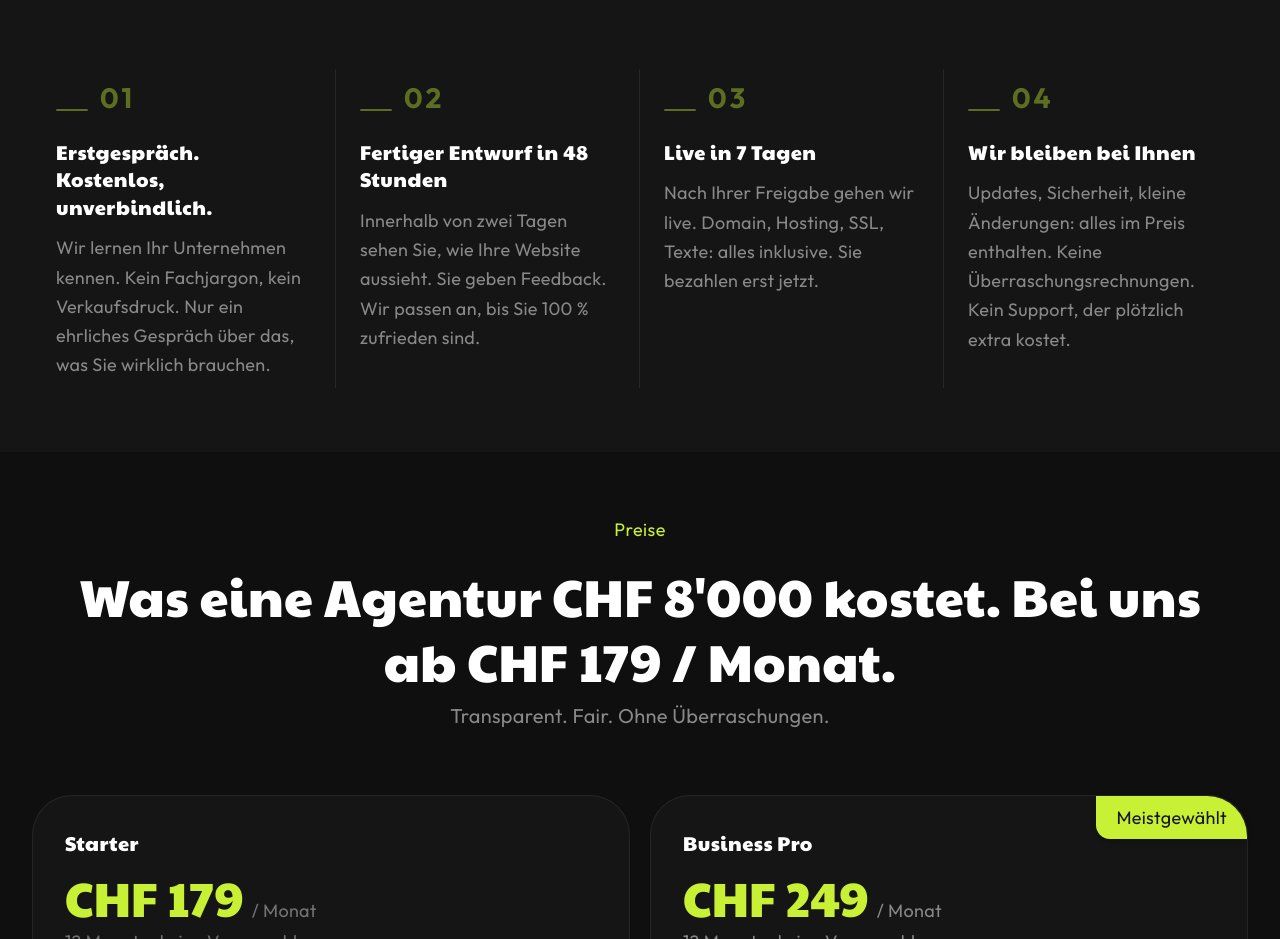
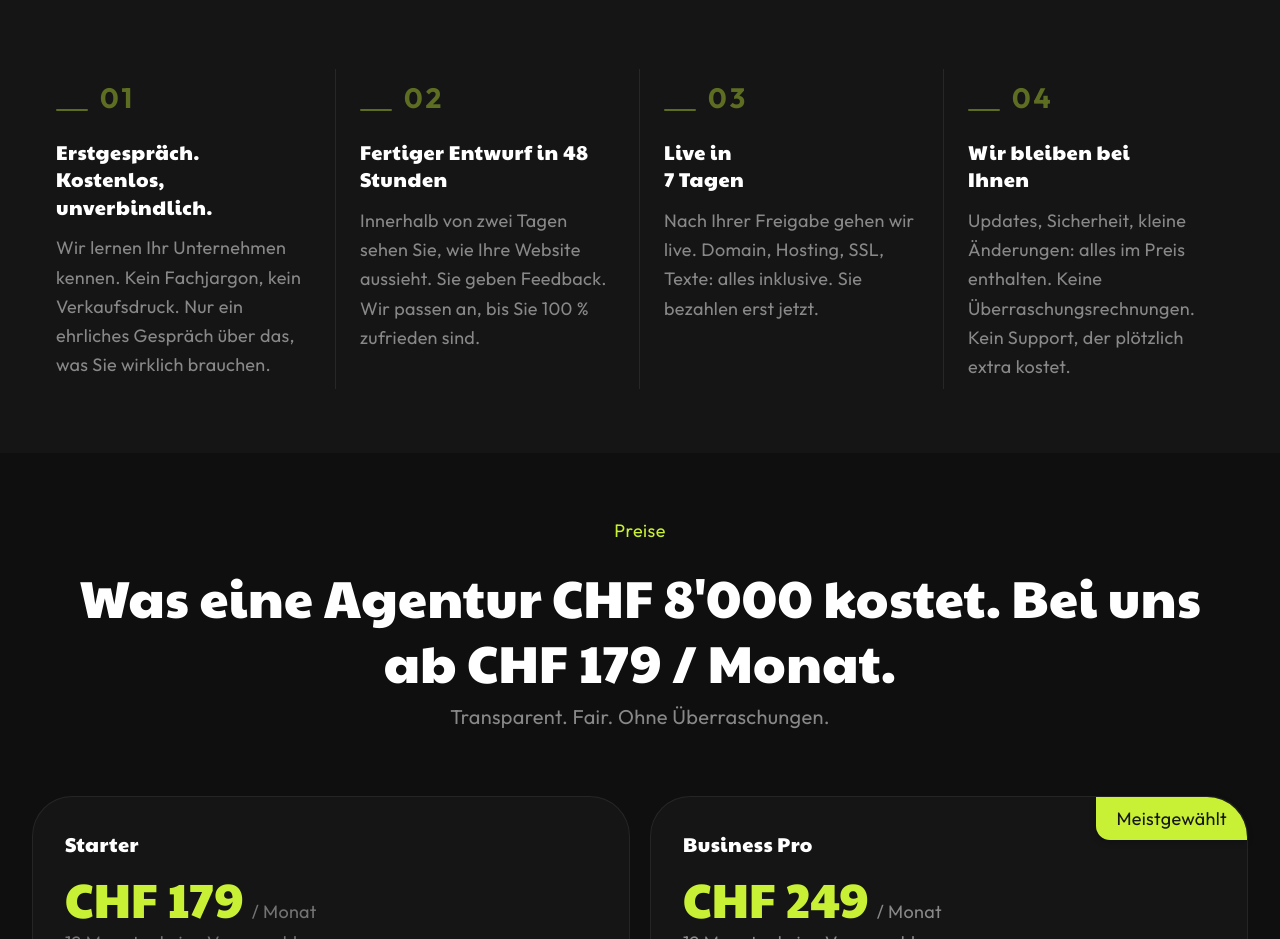
Before and after one commit to Faridmalik1/webseitig, a Next.js app: page / in a window 1280 px wide. Shown: the part 3960-4899 px from the top of the page. Built offline with nearby package versions, Linux system fonts and the light colour scheme.

Commit message:
robots file

```diff
--- a/components/ConsentManager.tsx
+++ b/components/ConsentManager.tsx
@@ -102,18 +102,27 @@ export function ConsentManager() {
 
       {showBanner && (
         <>
-
+          {/* Mobile-only fixed tab (outside translating container to avoid transform issues) */}
+          <button
+            onClick={() => setIsMinimized(!isMinimized)}
+            className={`fixed left-0 z-[120] flex h-12 w-12 items-center justify-center border border-white/10 bg-[#121212]/95 text-white backdrop-blur-xl transition-all duration-500 -rotate-90 origin-center md:hidden ${
+              isMinimized ? "bottom-10" : "bottom-[50vh]"
+            }`}
+            aria-label={isMinimized ? "Cookie-Einstellungen öffnen" : "Cookie-Einstellungen schliessen"}
+          >
+            <Cookie className="h-6 w-6 rotate-90" />
+          </button>
 
           <div
             className={`fixed inset-x-0 bottom-0 z-[100] transition-all duration-500 ease-in-out pointer-events-none ${
-              isMinimized ? "translate-y-[calc(100%-52px)]" : "translate-y-0"
+              isMinimized ? "translate-y-full md:translate-y-[calc(100%-52px)]" : "translate-y-0"
             }`}
             role="dialog"
             aria-live="polite"
             aria-label="Cookie-Einstellungen"
           >
             {/* Desktop-only attached tab (inside translating container) */}
-            <div className="mx-auto max-w-[1568px] justify-start pl-8 pr-4 pointer-events-none flex">
+            <div className="mx-auto hidden max-w-[1568px] justify-start pl-8 pr-4 pointer-events-none md:flex">
               <button
                 onClick={() => setIsMinimized(!isMinimized)}
                 className="relative z-[10] translate-y-[1px] flex h-[52px] w-[52px] items-center justify-center border-l border-r border-t border-white/10 bg-[#121212]/95 text-white backdrop-blur-xl transition-colors hover:text-[#C8F135] pointer-events-auto"
--- a/components/marketing/Features.tsx
+++ b/components/marketing/Features.tsx
@@ -10,17 +10,17 @@ const steps = [
   },
   {
     num: "02",
-    title: "Fertiger Entwurf in 48 Stunden",
+    title: "Fertiger Entwurf in 48 \nStunden",
     desc: "Innerhalb von zwei Tagen sehen Sie, wie Ihre Website aussieht. Sie geben Feedback. Wir passen an, bis Sie 100 % zufrieden sind.",
   },
   {
     num: "03",
-    title: "Live in 7 Tagen",
+    title: "Live in \n7 Tagen",
     desc: "Nach Ihrer Freigabe gehen wir live. Domain, Hosting, SSL, Texte: alles inklusive. Sie bezahlen erst jetzt.",
   },
   {
     num: "04",
-    title: "Wir bleiben bei Ihnen",
+    title: "Wir bleiben bei \nIhnen",
     desc: "Updates, Sicherheit, kleine Änderungen: alles im Preis enthalten. Keine Überraschungsrechnungen. Kein Support, der plötzlich extra kostet.",
   },
 ];
@@ -67,7 +67,7 @@ export function Features() {
                 </span>
               </div>
 
-              <h3 className="text-white text-[18px] sm:text-[20px] 3xl:text-[24px] leading-snug mb-3">
+              <h3 className="text-white text-[18px] sm:text-[20px] 3xl:text-[24px] leading-snug mb-3 whitespace-pre-line">
                 {step.title}
               </h3>
               <p className="text-[#888888] text-[16px] lg:text-[18px] 3xl:text-[24px] leading-relaxed">
--- a/components/marketing/Pricing.tsx
+++ b/components/marketing/Pricing.tsx
@@ -59,7 +59,7 @@ export function Pricing() {
         </motion.div>
 
         {/* Two pricing cards */}
-        <div className="grid grid-cols-1 lg:grid-cols-2 gap-5">
+        <div className="grid grid-cols-1 md:grid-cols-2 gap-5">
 
           {/* Starter */}
           <motion.div
```
Also changed, not shown: public/robots.txt (added), 1 other file (tests, documents, lock files or other folders).
